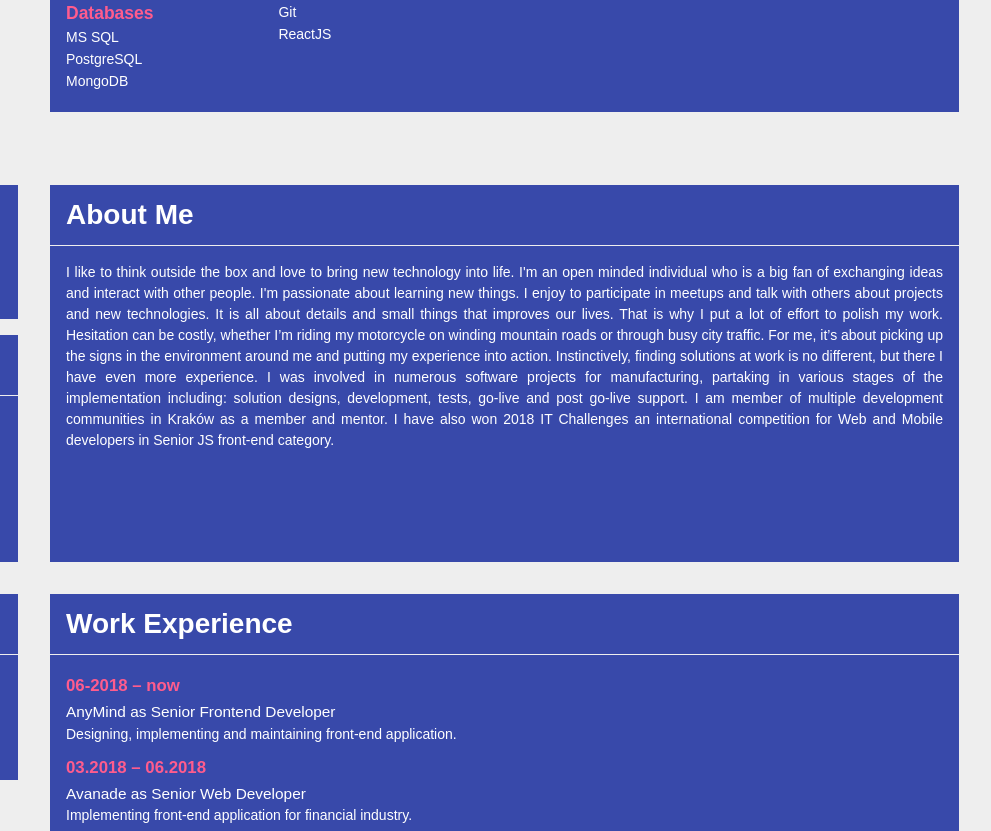
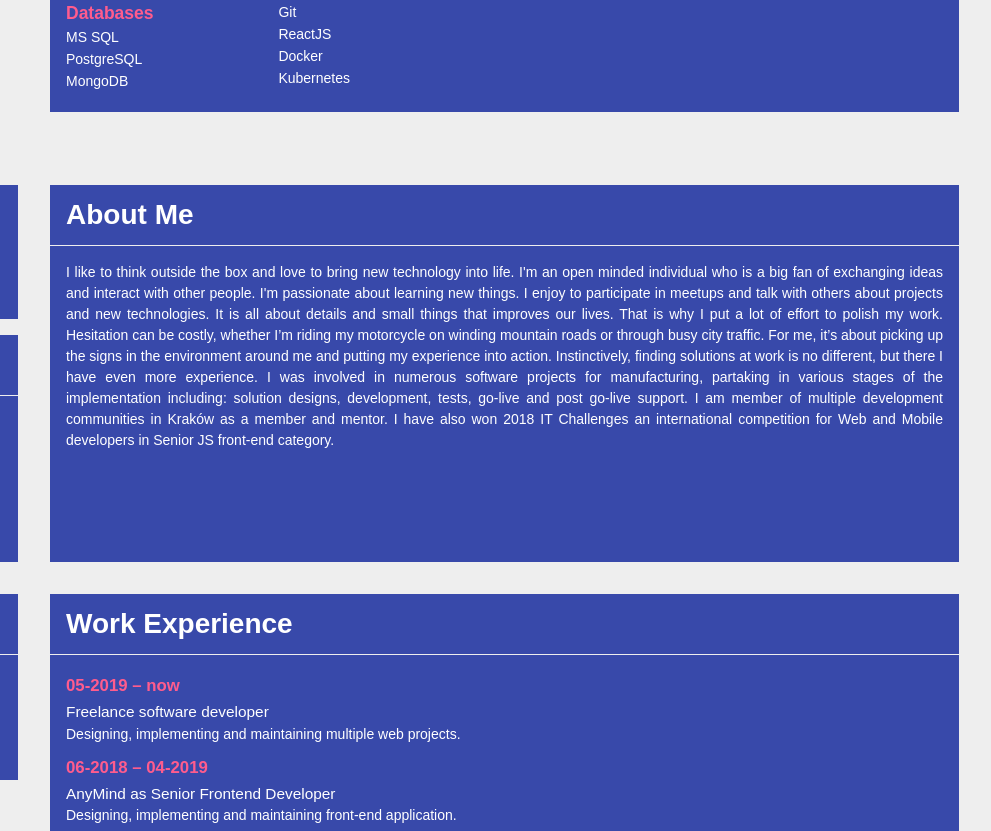
Before and after one commit to m-przybylski/cv, a plain HTML site: page index.html in a window 1280 px wide. Shown: the part 218-1049 px from the top of the page, 289-1280 px from the left. Drawn offline with Linux system fonts and the light colour scheme.

Commit message:
freelance episode

```diff
--- a/index.html
+++ b/index.html
@@ -96,6 +96,8 @@
                   <li>npm</li>
                   <li>Git</li>
                   <li>ReactJS</li>
+                  <li>Docker</li>
+                  <li>Kubernetes</li>
                 </ul>
               </div>
             </div>
@@ -181,7 +183,14 @@
           <ul>
             <li>
               <div>
-                <h4>06-2018 – now</h4>
+                <h4>05-2019 – now</h4>
+                <h5>Freelance software developer</h5>
+                <p>Designing, implementing and maintaining multiple web projects.</p>
+              </div>
+            </li>
+            <li>
+              <div>
+                <h4>06-2018 – 04-2019</h4>
                 <h5>AnyMind as Senior Frontend Developer</h5>
                 <p>Designing, implementing and maintaining front-end application.</p>
               </div>
```
